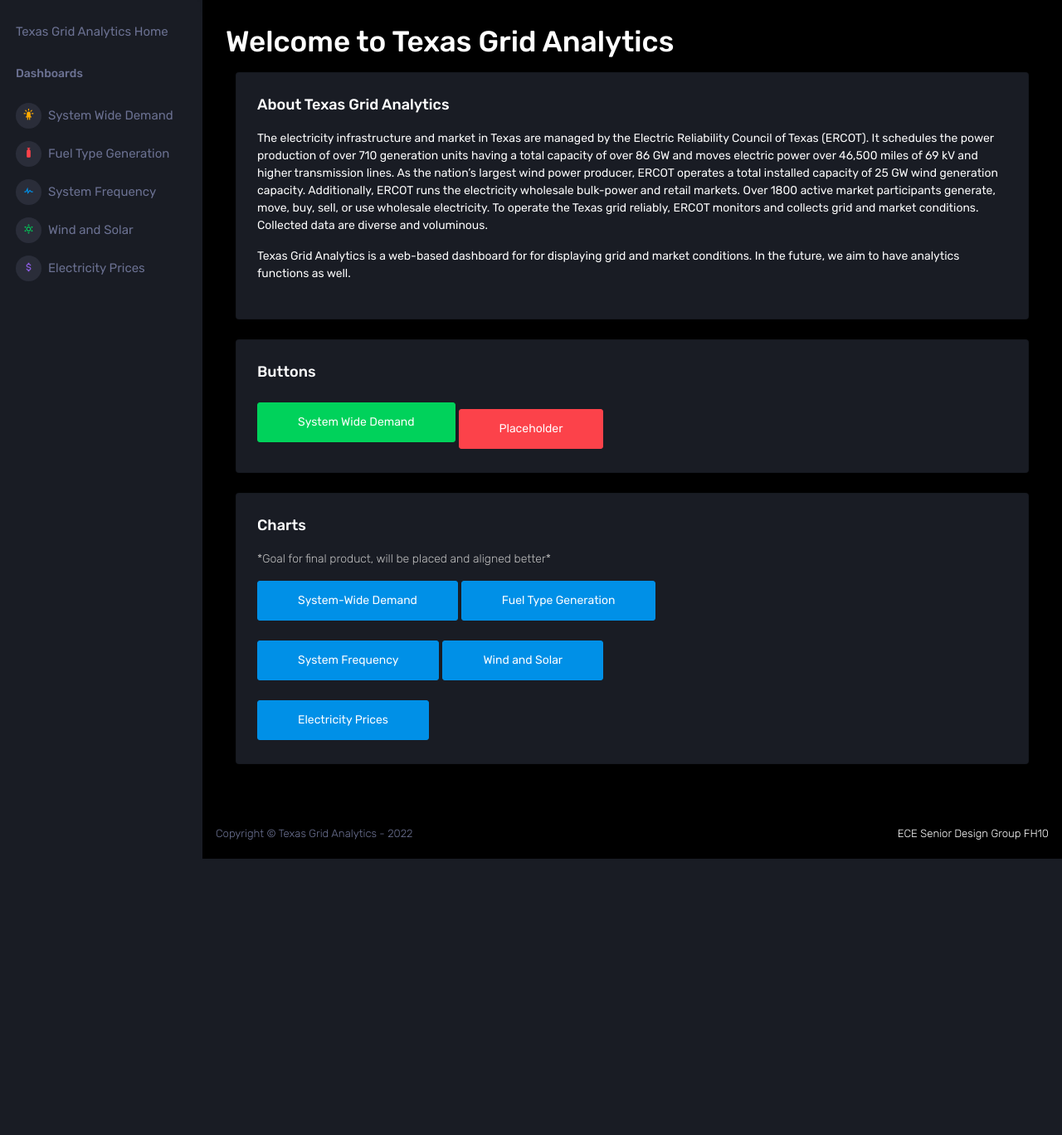
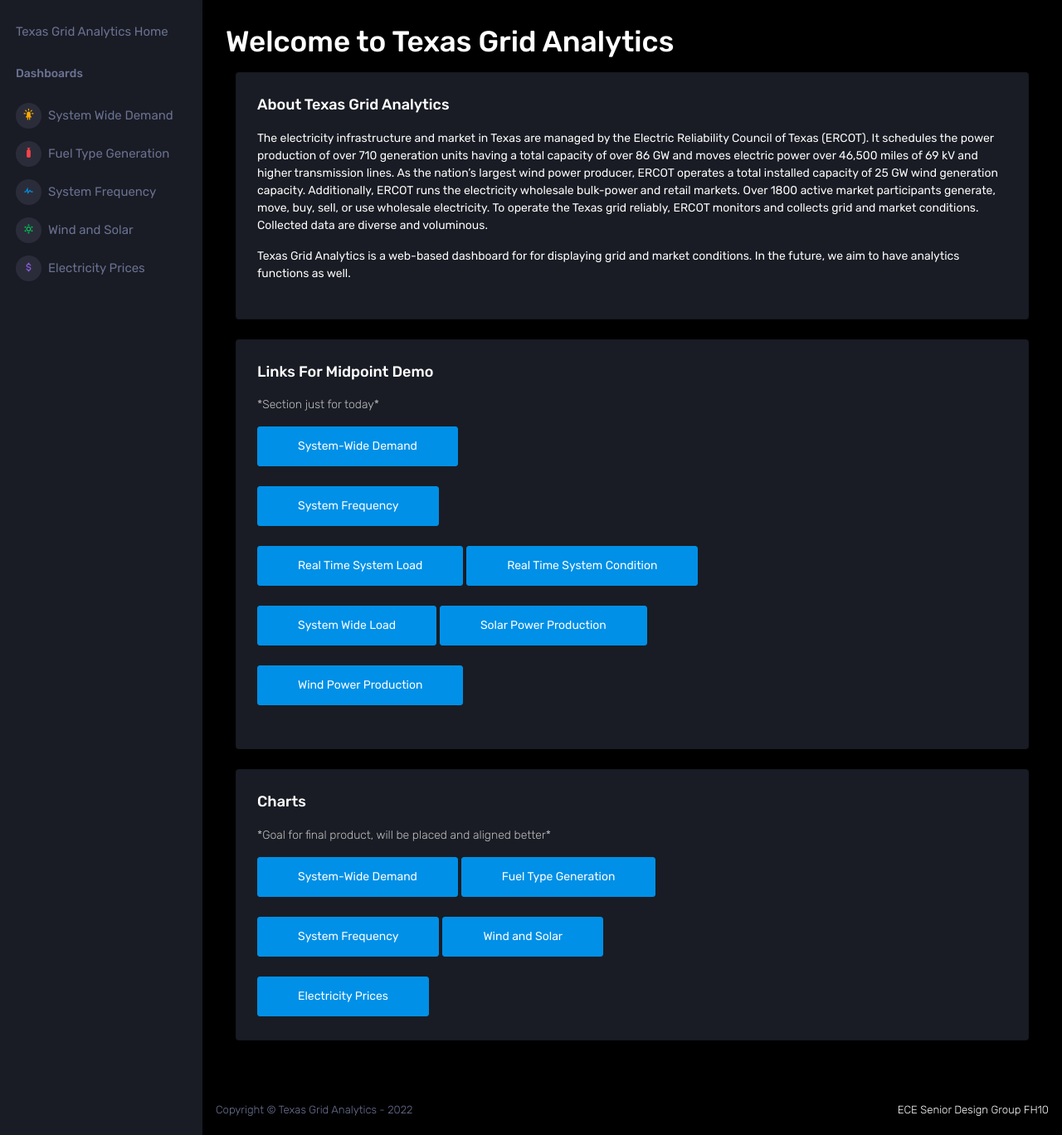
Before and after one commit to randunu0/IH4-2023, a Flask app: page / in a window 1280 px wide. Shown: the part 71-1439 px from the top of the page at 83% size. Before the commit the page ends 1106 px from the top, so only its background shows below. Run offline with Flask 2, Linux system fonts and the light colour scheme; the visitor is signed in with stand-in values (Sample User, id 1); some libraries are stand-ins or nearby versions.

Commit message:
Demo Card for today

```diff
--- a/webapp/templates/home.html
+++ b/webapp/templates/home.html
@@ -36,12 +36,24 @@
 <div class="col-md-12 grid-margin stretch-card">
     <div class="card">
       <div class="card-body">
-        {% if error %} <h3 class="text-danger">Error: {{error}}</h3> {% endif %}
-        <h4 class="card-title">Buttons</h4>
-        <!-- <p class="card-description">Add class</p> -->
+        <h4 class="card-title">Links for Midpoint Demo</h4>
+        <p class="card-description">*Section just for today*</p>
         <div class="template-demo">
-          <a class="text-white" href="/chart-system-wide-demand"><button type="button" class="btn btn-success btn-lg btn-fw">System Wide Demand</button></a>
-            <button type="button" class="btn btn-danger btn-lg btn-fw">Placeholder</button>
+          <a class="text-white mt-1 mb-3" href="{{ url_for('chart', chart_type='system-wide-demand') }}"><button type="button" class="btn btn-primary btn-lg btn-fw">System-Wide Demand</button></a>
+          <!-- <a class="text-white mt-1 mb-3" href="/chart/fuel-type-generation"><button type="button" class="btn btn-primary btn-lg btn-fw">Fuel Type Generation</button></a> -->
+          <br/><br/>
+          <a class="text-white mt-1 mb-3" href="{{ url_for('chart', chart_type='system-frequency') }}"><button type="button" class="btn btn-primary btn-lg btn-fw">System Frequency</button></a>
+          <br/><br/>
+          <a class="text-white mt-1 mb-3" href="/chart/RTSL"><button type="button" class="btn btn-primary btn-lg btn-fw">Real Time System Load</button></a>
+          <a class="text-white mt-1 mb-3" href="/chart/RTSC"><button type="button" class="btn btn-primary btn-lg btn-fw">Real Time System Condition</button></a>
+          <br/><br/>
+          <a class="text-white mt-1 mb-3" href="/chart/SWL"><button type="button" class="btn btn-primary btn-lg btn-fw">System Wide Load</button></a>
+          <a class="text-white mt-1 mb-3" href="/chart/SPP"><button type="button" class="btn btn-primary btn-lg btn-fw">Solar Power Production</button></a>
+          <br/><br/>
+          <a class="text-white mt-1 mb-3" href="/chart/WPP"><button type="button" class="btn btn-primary btn-lg btn-fw">Wind Power Production</button></a>
+          <!-- <a class="text-white mt-1 mb-1" href="/chart/wind-and-solar"><button type="button" class="btn btn-primary btn-lg btn-fw">Wind and Solar</button></a> -->
+          <br/><br/>
+          <!-- <a class="text-white mt-1 mb-1" href="/chart/electricity-prices"><button type="button" class="btn btn-primary btn-lg btn-fw">Electricity Prices</button></a> -->
         </div>
       </div>
     </div>
--- a/webapp/webapp.py
+++ b/webapp/webapp.py
@@ -47,7 +47,7 @@
 
 @app.route('/chart/<chart_type>', methods=["GET", "POST"])
 @app.route('/chart/<chart_type>/<start_date>/<end_date>', methods=["GET", "POST"])
-def swd(chart_type='RTSL', start_date=None, end_date=None):
+def chart(chart_type='RTSL', start_date=None, end_date=None):
     if session.get('id', None):
         if request.method == "GET":
             if chart_type in chart_page_content:
```
